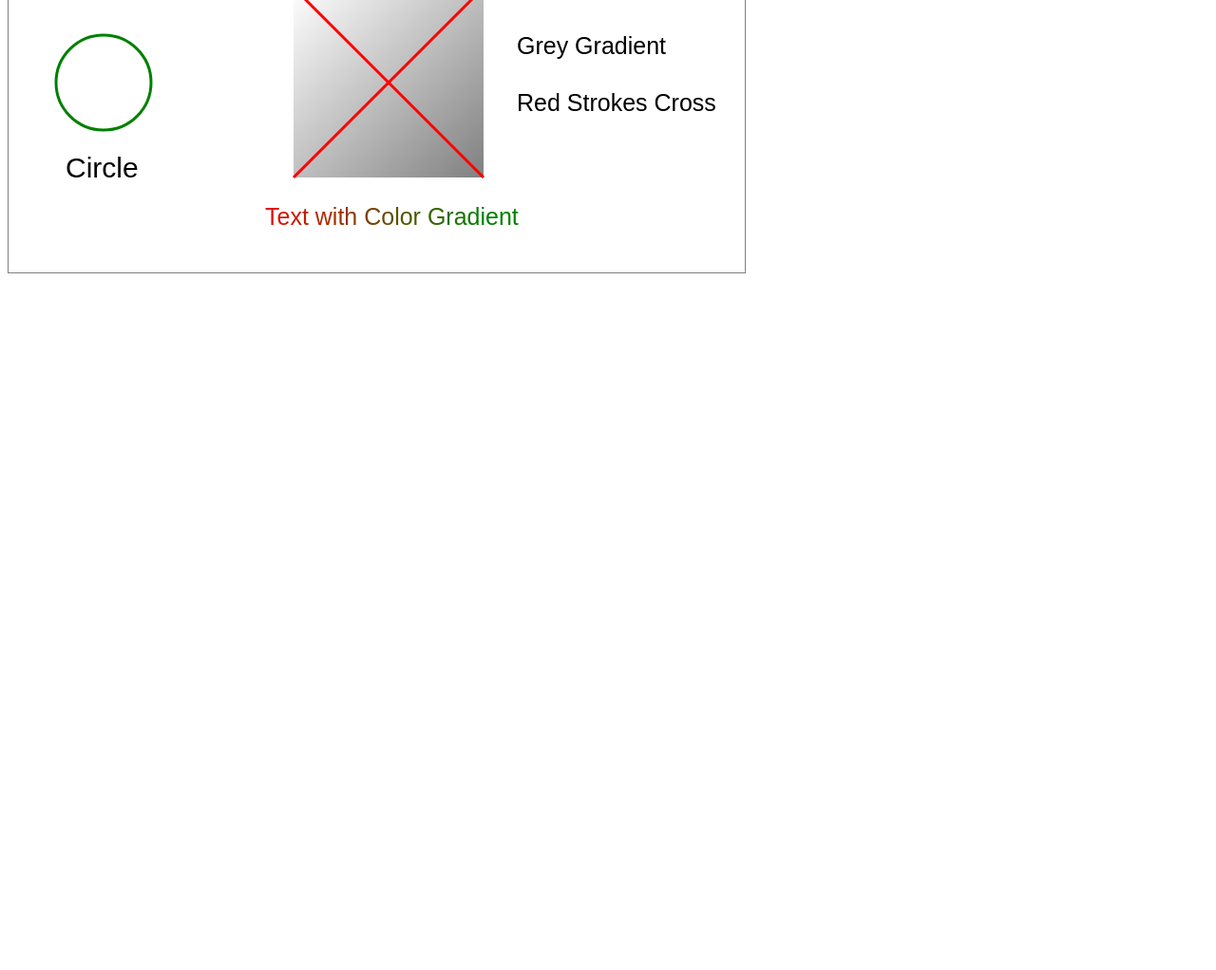
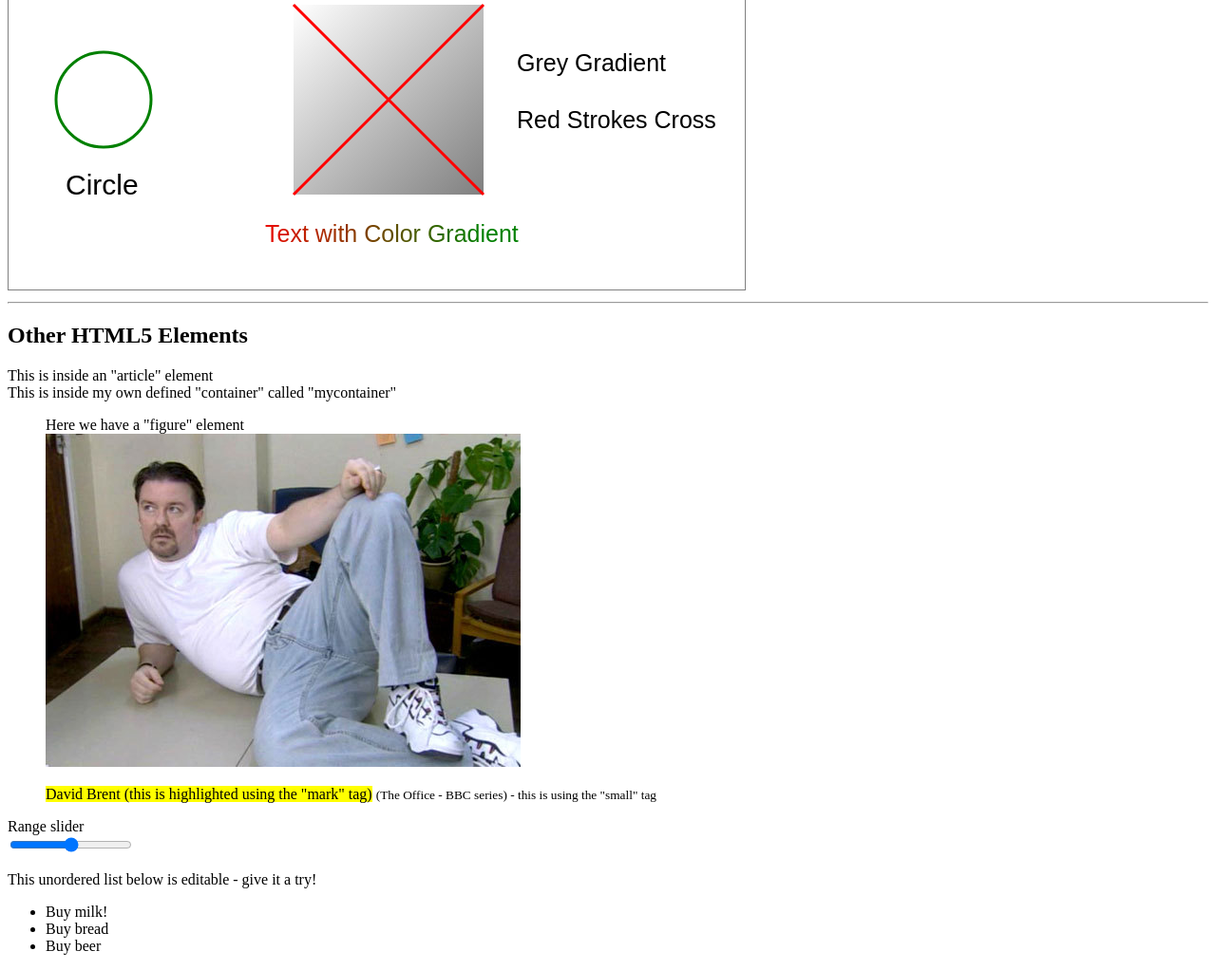
Before and after one commit to eastie71/html5-css3-examples, a plain HTML site: page html5css3.html in a window 1280 px wide. Shown: the part 1481-2503 px from the top of the page at 95% size. Before the commit the page ends 1781 px from the top, so only its background shows below. Drawn offline with Linux system fonts and the light colour scheme.

Commit message:
Other html5 elements

```diff
--- a/html5css3.html
+++ b/html5css3.html
@@ -54,6 +54,8 @@
 		<button id="play">Play Video</button>
 	</p>
 	<p>
+		Here we have the song autoplay on page load
+		<br>
 		<audio controls="controls" autoplay="autoplay" id="audio">
 			<source src="media/mygirl.mp3" type="audio/mpeg">
 			Your browser does not support playing this music.
@@ -63,6 +65,40 @@
 
 	<h2>Canvas Examples</h2>
 	<canvas id="mycanvas" width="775" height="550"></canvas>
+	<hr>
+
+	<h2>Other HTML5 Elements</h2>
+	<article>
+		This is inside an "article" element
+	</article>
+
+	<!-- My own defined container via the "createElement" in JS -->
+	<mycontainer>
+		This is inside my own defined "container" called "mycontainer"
+	</mycontainer>
+
+	<figure>
+		Here we have a "figure" element<br>
+		<img data-category="Comedy" id="comedy" src="images/brent.jpg" alt="David Brent">
+		<figcaption>
+			<p><mark>David Brent (this is highlighted using the "mark" tag)</mark> <small>(The Office - BBC series) - this is using the "small" tag</small></p>
+		</figcaption>
+	</figure>
+
+	<!-- Range slider -->
+	<p>
+		Range slider
+		<br>
+		<input type="range" name="range1" min="0" max="100" step="10">
+	</p>
+
+	<!-- Editable List by the User! -->
+	<p>This unordered list below is editable - give it a try!</p>
+	<ul contenteditable="true">
+		<li>Buy milk!</li>
+		<li>Buy bread</li>
+		<li>Buy beer</li>
+	</ul>
 
 	<script type="text/javascript">
 		// Set the audio volume to half
```
Also changed, not shown: images/brent.jpg (added).
